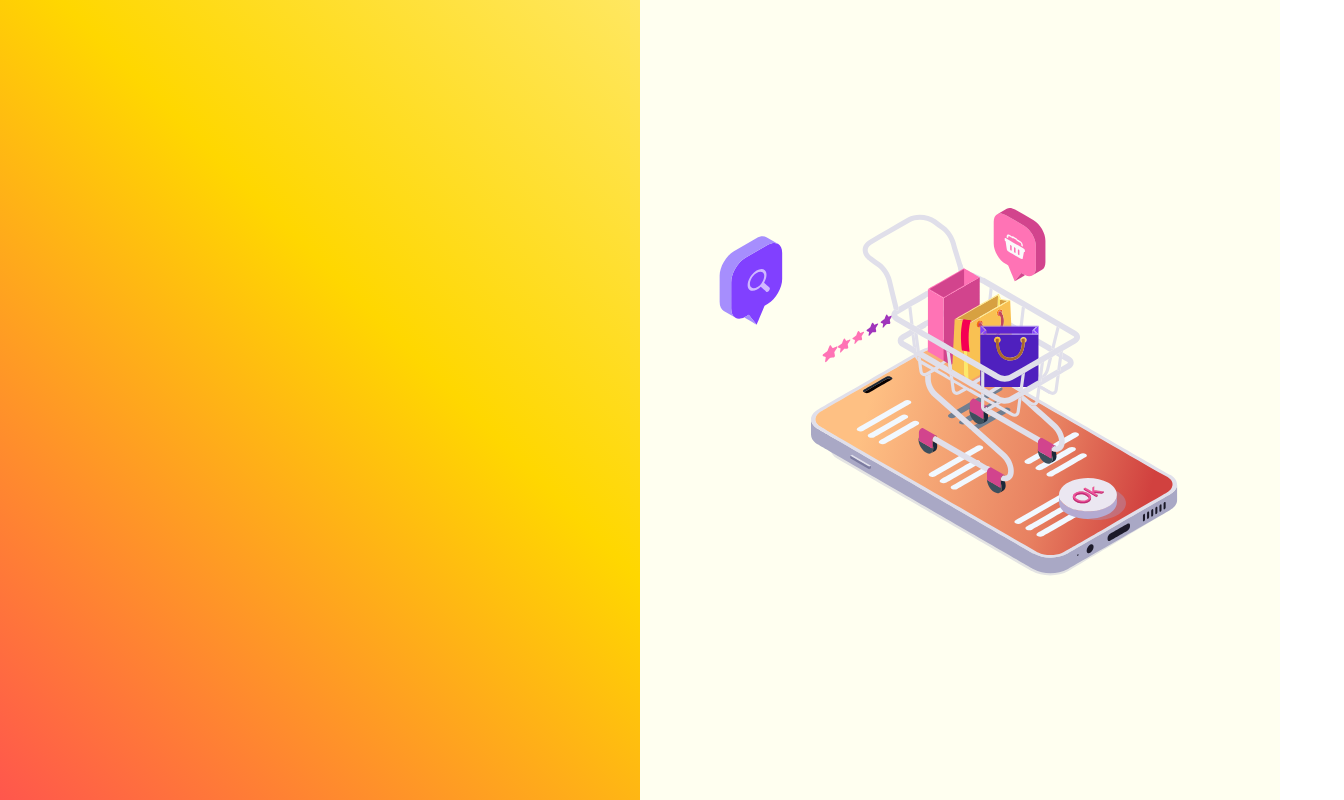
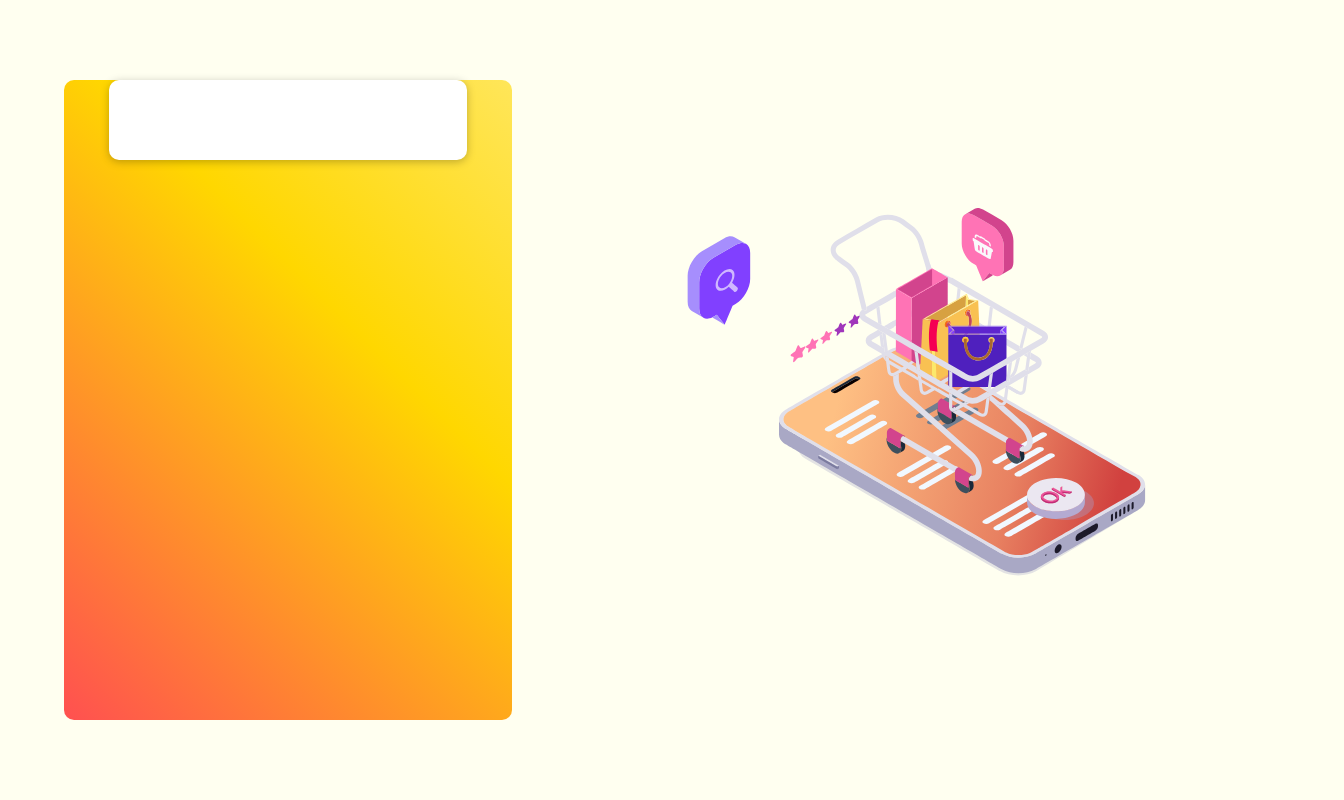
Before and after one commit to CibeleMartins/carrinho-compras, a React (Create React App) app: page / in a window 1280 px wide. Shown: the whole page, 1344 px wide, since content can reach past the window. Built offline with nearby package versions, Linux system fonts and the light colour scheme.

Commit message:
🚧 feat: criou o componente de produto e adicionou na lista

```diff
--- /dev/null
+++ b/src/components/ProductsList/Product/Product.jsx
@@ -0,0 +1,17 @@
+import { HStack } from "@chakra-ui/react";
+
+const Product = ()=> {
+
+    return (
+        <HStack
+        h="10vh"
+        w="80%"
+        bg="white"
+        borderRadius={10}
+        boxShadow="0 2px 8px rgba(0, 0, 0, 0.25)">
+
+        </HStack>
+    )
+}
+
+export default Product;
--- a/src/components/ProductsList/ProductsList.jsx
+++ b/src/components/ProductsList/ProductsList.jsx
@@ -1,20 +1,19 @@
-import { VStack, Box } from "@chakra-ui/react";
+import { VStack } from '@chakra-ui/react';
 
-import style from './ProductsList.module.css'
+import style from './ProductsList.module.css';
 
-const ProductLists = ()=> {
+import Product from './Product/Product';
 
-    return (
-        <VStack
-        w="50%"
-        h="100vh"
-        className={style.gradient}>
-
-        </VStack>
-
-
-    )
-}
-
+const ProductLists = () => {
+  return (
+    <VStack
+      w="35%"
+      h="80vh"
+      borderRadius={10}
+      className={style.gradient}>
+      <Product/>
+    </VStack>
+  );
+};
 
 export default ProductLists;
--- a/src/pages/Home.jsx
+++ b/src/pages/Home.jsx
@@ -5,7 +5,7 @@ import ProductLists from '../components/ProductsList/ProductsList';
 
 const Home = () => {
   return (
-    <HStack w="100%" h="100vh" bg="#FFFFF0">
+    <HStack w="100%" h="100vh" bg="#FFFFF0" alignItems="center" paddingLeft="5%">
       <ProductLists/>
       <ShoppingCartLottie />
     </HStack>
```
